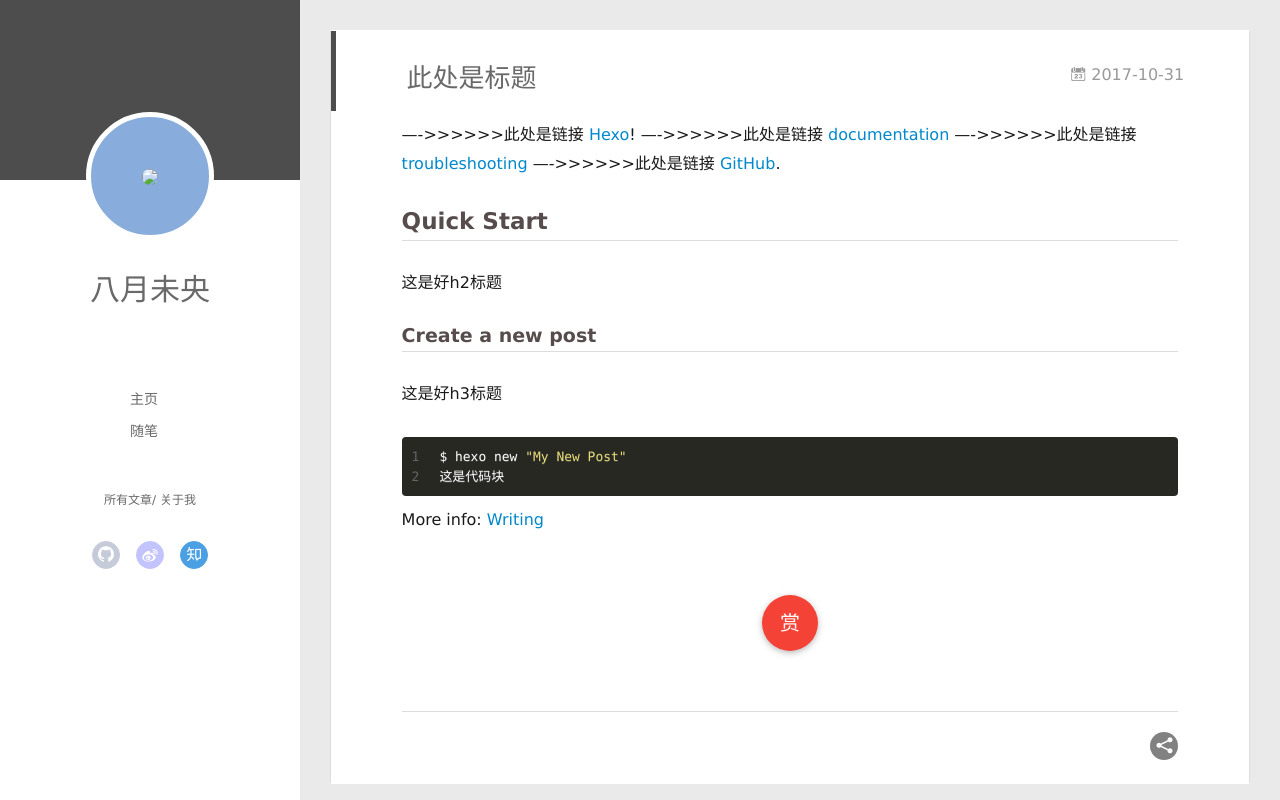
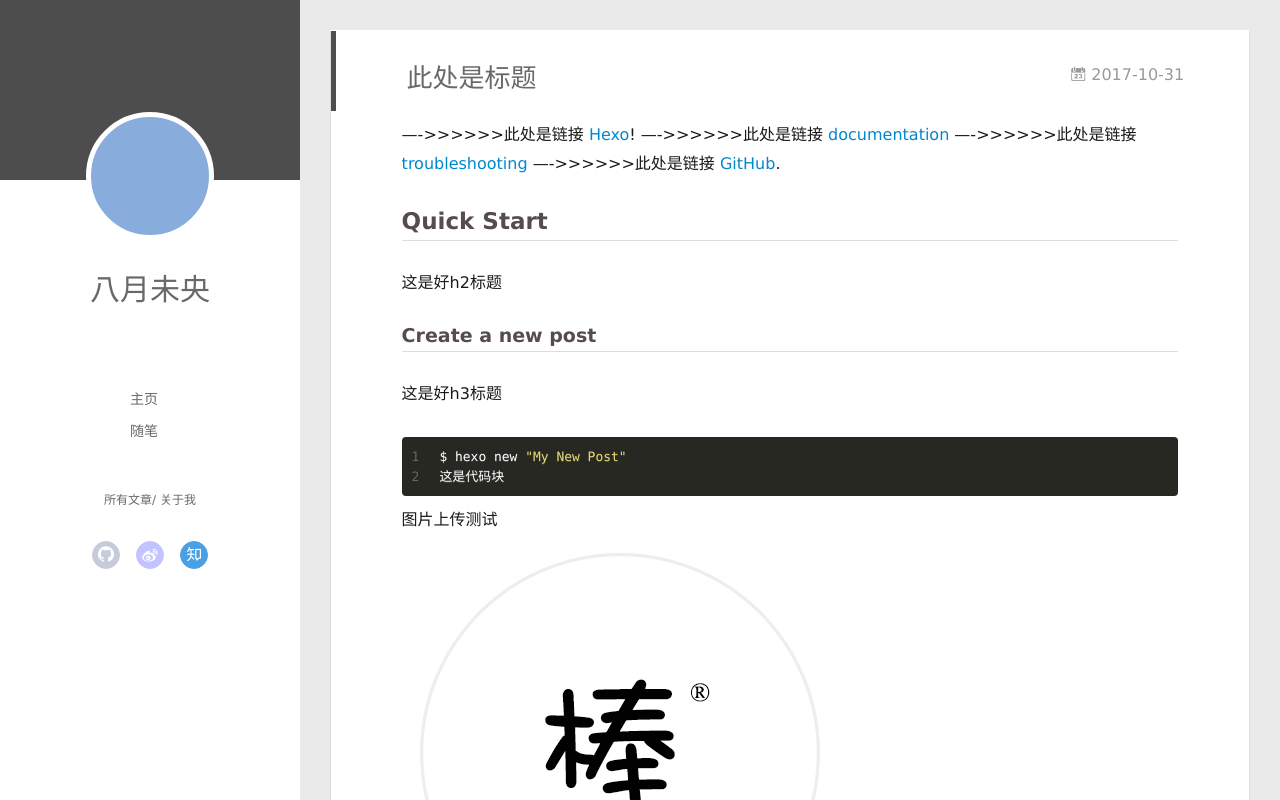
Before and after one commit to wcy21k/wcy21k.github.io, a plain HTML site: page 2017/10/31/aaa/index.html in a window 1280 px wide. Drawn offline with Linux system fonts and the light colour scheme.

Commit message:
Site updated: 2017-10-31 14:06:39

```diff
--- a/2017/10/31/aaa/index.html
+++ b/2017/10/31/aaa/index.html
@@ -15,10 +15,12 @@
 <meta property="og:site_name" content="烟消云散">
 <meta property="og:description" content="—-&amp;gt;&amp;gt;&amp;gt;&amp;gt;&amp;gt;&amp;gt;此处是链接 Hexo! —-&amp;gt;&amp;gt;&amp;gt;&amp;gt;&amp;gt;&amp;gt;此处是链接 documentation —-&amp;gt;&amp;gt;&amp;gt;&amp;gt;&amp;gt;&amp;gt;此处是链接 troubleshooting —-&amp;gt;&amp;gt;&amp;gt;&amp;gt;&amp;gt;&amp;gt;此处是链接 GitHub. Quick Start这是好h2标题 Create a">
 <meta property="og:locale" content="zh-Hans">
-<meta property="og:updated_time" content="2017-10-31T03:42:18.136Z">
+<meta property="og:image" content="http://yoursite.com/img/icon.png">
+<meta property="og:updated_time" content="2017-10-31T06:06:24.227Z">
 <meta name="twitter:card" content="summary">
 <meta name="twitter:title" content="此处是标题">
 <meta name="twitter:description" content="—-&amp;gt;&amp;gt;&amp;gt;&amp;gt;&amp;gt;&amp;gt;此处是链接 Hexo! —-&amp;gt;&amp;gt;&amp;gt;&amp;gt;&amp;gt;&amp;gt;此处是链接 documentation —-&amp;gt;&amp;gt;&amp;gt;&amp;gt;&amp;gt;&amp;gt;此处是链接 troubleshooting —-&amp;gt;&amp;gt;&amp;gt;&amp;gt;&amp;gt;&amp;gt;此处是链接 GitHub. Quick Start这是好h2标题 Create a">
+<meta name="twitter:image" content="http://yoursite.com/img/icon.png">
 
     <link rel="alternative" href="/atom.xml" title="烟消云散" type="application/atom+xml">
 
@@ -47,7 +49,7 @@
 <div class="intrude-less">
 	<header id="header" class="inner">
 		<a href="" class="profilepic">
-			<img src="/icon.png" class="js-avatar">
+			<img src="" class="js-avatar">
 		</a>
 		<hgroup>
 		  <h1 class="header-author"><a href="">八月未央</a></h1>
@@ -99,7 +101,7 @@
 	<div class="intrude-less">
 		<header id="header" class="inner">
 			<div class="profilepic">
-				<img src="/icon.png" class="js-avatar">
+				<img src="" class="js-avatar">
 			</div>
 			<hgroup>
 			  <h1 class="header-author js-header-author">八月未央</h1>
@@ -170,7 +172,7 @@
 <h2 id="Quick-Start"><a href="#Quick-Start" class="headerlink" title="Quick Start"></a>Quick Start</h2><p>这是好h2标题</p>
 <h3 id="Create-a-new-post"><a href="#Create-a-new-post" class="headerlink" title="Create a new post"></a>Create a new post</h3><p>这是好h3标题</p>
 <figure class="highlight bash"><table><tr><td class="gutter"><pre><div class="line">1</div><div class="line">2</div></pre></td><td class="code"><pre><div class="line">$ hexo new <span class="string">"My New Post"</span> </div><div class="line">这是代码块</div></pre></td></tr></table></figure>
-<p>More info: <a href="https://hexo.io/docs/writing.html" target="_blank" rel="external">Writing</a></p>
+<p>图片上传测试<br><img src="/img/icon.png" alt="头像在此"><br>More info: <a href="https://hexo.io/docs/writing.html" target="_blank" rel="external">Writing</a></p>
 
 
 
```
Also changed, not shown: 2017/10/31/hello-world/index.html (+2 -2 lines), archives/2017/10/index.html (+2 -2 lines), archives/2017/index.html (+2 -2 lines), archives/index.html (+2 -2 lines), index.html (+3 -3 lines).
